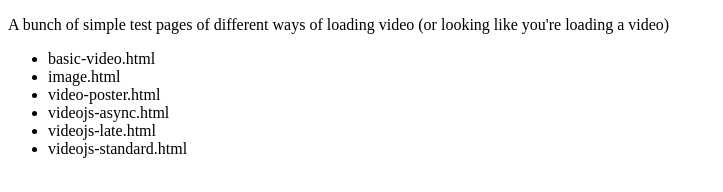
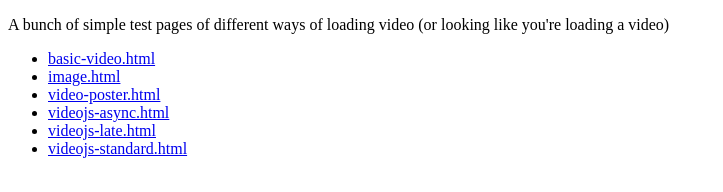
Before and after one commit to bcjwilson/video-tests, a plain HTML site: page index.html in a window 1280 px wide. Shown: the whole page, without its empty margins (0-723 px from the left). Drawn offline with Linux system fonts and the light colour scheme.

Commit message:
make entries in the index actually links.

```diff
--- a/index.html
+++ b/index.html
@@ -6,12 +6,12 @@
 <body>
   <p>A bunch of simple test pages of different ways of loading video (or looking like you're loading a video)
   <ul>
-    <li>basic-video.html
-    <li>image.html</li>
-    <li>video-poster.html</li>
-    <li>videojs-async.html</li>
-    <li>videojs-late.html</li>
-    <li>videojs-standard.html</li>
+    <li><a href="basic-video.html">basic-video.html</a></li>
+    <li><a href="image.html">image.html</a></li>
+    <li><a href="video-poster.html">video-poster.html</a></li>
+    <li><a href="videojs-async.html">videojs-async.html</a></li>
+    <li><a href="videojs-late.html">videojs-late.html</a></li>
+    <li><a href="videojs-standard.html">videojs-standard.html</a></li>
   </ul>
 </body>
 </html>
```
